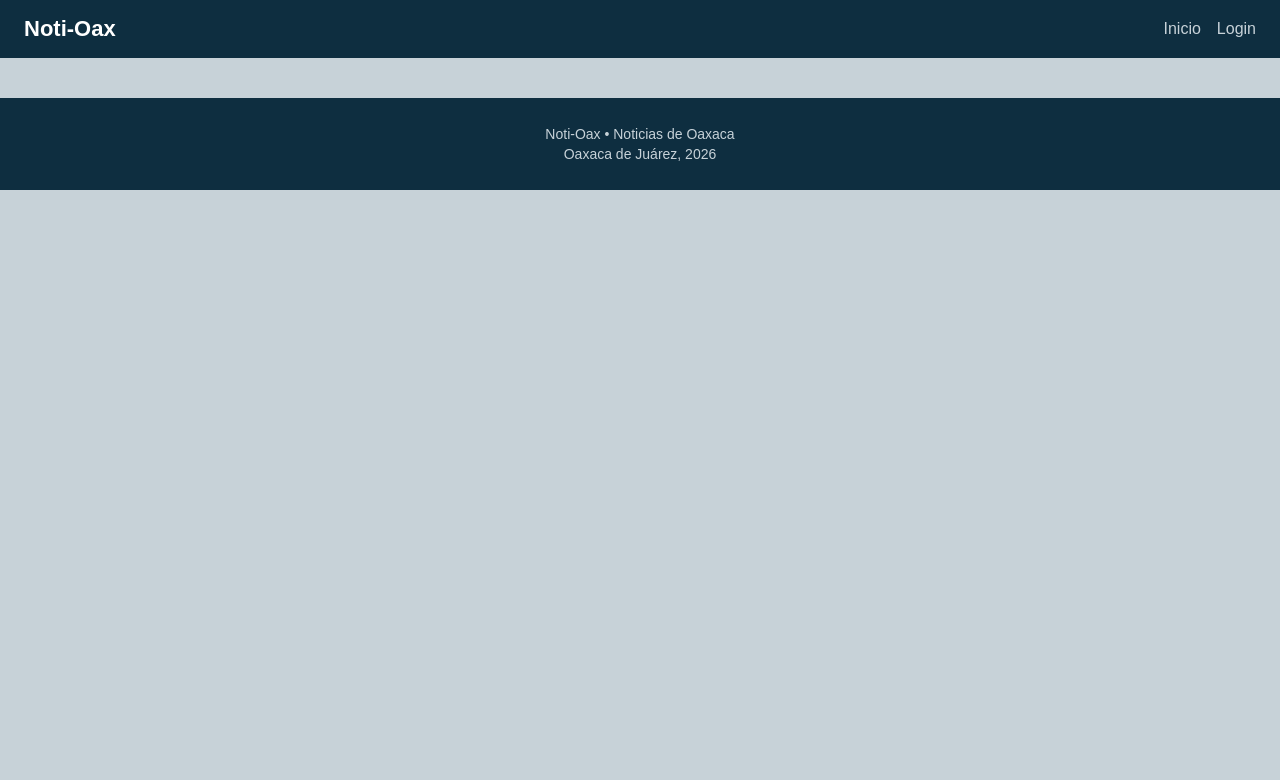
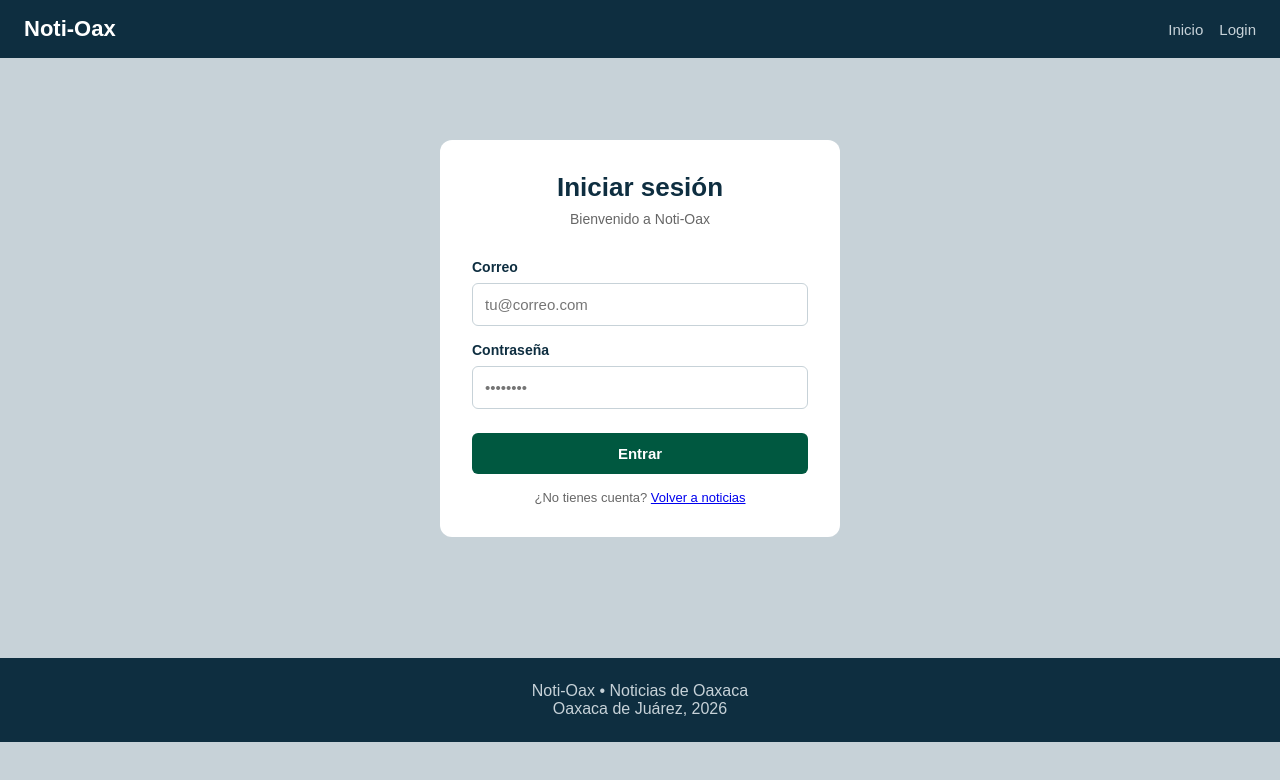
Before and after one commit to JimenezReyesJoseAntonio/noticias-front, a Vue app in the folder noti-oax-frontend/: page /login in a window 1280 px wide. Shown: the top 780 px of the page. Built offline with nearby package versions, Linux system fonts and the light colour scheme.

Commit message:
feat: login funcional con correo, navbar reactivo y cerrar sesion

```diff
--- a/noti-oax-frontend/src/App.vue
+++ b/noti-oax-frontend/src/App.vue
@@ -4,7 +4,9 @@
       <router-link to="/" class="navbar__logo">Noti-Oax</router-link>
       <nav class="navbar__links">
         <router-link to="/" class="navbar__link">Inicio</router-link>
-        <router-link to="/login" class="navbar__link">Login</router-link>
+        <router-link v-if="!logueado" to="/login" class="navbar__link">Login</router-link>
+
+        <button v-else @click="cerrarSesion" class="navbar__link navbar__link--boton">Cerrar sesión</button>
       </nav>
     </header>
 
@@ -17,12 +19,33 @@
   </div>
 </template>
 
+<script setup>
+import { ref, watch } from 'vue'
+import { useRoute, useRouter } from 'vue-router'
+
+const logueado = ref(!!localStorage.getItem('token'))
+const route = useRoute()
+const router = useRouter()
+
+// Cada que cambias de página, revisa si hay token
+watch(() => route.path, () => {
+  logueado.value = !!localStorage.getItem('token')
+})
+
+function cerrarSesion() {
+  localStorage.removeItem('token')
+  logueado.value = false
+  router.push('/login')
+}
+</script>
+
+
 <style>
 .navbar { background: var(--color-primario); padding: 16px 24px; display: flex; justify-content: space-between; align-items: center; }
 .navbar__logo { color: var(--color-blanco); text-decoration: none; font-weight: bold; font-size: 22px; }
-.navbar__links { display: flex; gap: 16px; }
-.navbar__link { color: var(--color-fondo); text-decoration: none; }
+.navbar__links { display: flex; gap: 16px; align-items: center; }
+.navbar__link { color: var(--color-fondo); text-decoration: none; background: none; border: none; cursor: pointer; font-size: 15px; }
 .navbar__link:hover { color: var(--color-verde-claro); }
+.navbar__link--boton { font-family: inherit; }
 .footer { background: var(--color-primario); color: var(--color-fondo); padding: 24px; text-align: center; margin-top: 40px; }
-.footer__texto { font-size: 14px; margin: 4px 0; }
 </style>
--- a/noti-oax-frontend/src/router/index.js
+++ b/noti-oax-frontend/src/router/index.js
@@ -1,10 +1,13 @@
 import { createRouter, createWebHistory } from 'vue-router'
 import HomeView from '../views/HomeView.vue'
+import LoginView from '../views/LoginView.vue'
 
 const router = createRouter({
   history: createWebHistory(),
   routes: [
-    { path: '/', name: 'home', component: HomeView }
+    { path: '/', name: 'home', component: HomeView },
+    { path: '/login', name: 'login', component: LoginView }
+
   ]
 })
 
--- /dev/null
+++ b/noti-oax-frontend/src/views/LoginView.vue
@@ -0,0 +1,66 @@
+<template>
+  <main class="login">
+    <section class="login__tarjeta">
+      <h1 class="login__titulo">Iniciar sesión</h1>
+      <p class="login__subtitulo">Bienvenido a Noti-Oax</p>
+
+      <form class="login__form" @submit.prevent="hacerLogin">
+        <label class="login__label">Correo</label>
+        <input v-model="correo" type="email" class="login__input" placeholder="tu@correo.com" required />
+
+        <label class="login__label">Contraseña</label>
+        <input v-model="password" type="password" class="login__input" placeholder="••••••••" required />
+
+        <p v-if="error" class="login__error">{{ error }}</p>
+
+        <button type="submit" class="login__boton login__boton--primario" :disabled="cargando">
+          {{ cargando ? 'Entrando...' : 'Entrar' }}
+        </button>
+      </form>
+
+      <p class="login__link">¿No tienes cuenta? <router-link to="/">Volver a noticias</router-link></p>
+    </section>
+  </main>
+</template>
+
+<script setup>
+import { ref } from 'vue'
+import { useRouter } from 'vue-router'
+import api from '../services/api'
+
+const correo  = ref('')
+const password = ref('')
+const error = ref('')
+const cargando = ref(false)
+const router = useRouter()
+
+async function hacerLogin() {
+  error.value = ''
+  cargando.value = true
+  try {
+    const res = await api.post('/auth/login', { correo: correo.value, password: password.value })
+    localStorage.setItem('token', res.data.token)
+    router.push('/')
+  } catch (e) {
+    error.value = 'Correo o contraseña incorrectos'
+  } finally {
+    cargando.value = false
+  }
+}
+</script>
+
+<style scoped>
+.login { min-height: 70vh; display: flex; justify-content: center; align-items: center; padding: 24px; background: var(--color-fondo); }
+.login__tarjeta { background: var(--color-blanco); width: 100%; max-width: 400px; padding: 32px; border-radius: 12px; }
+.login__titulo { color: var(--color-primario); font-size: 26px; text-align: center; }
+.login__subtitulo { color: #666; text-align: center; margin: 8px 0 24px; font-size: 14px; }
+.login__form { display: flex; flex-direction: column; gap: 8px; }
+.login__label { color: var(--color-primario); font-weight: bold; font-size: 14px; margin-top: 8px; }
+.login__input { padding: 12px; border: 1px solid #C7D2D8; border-radius: 6px; font-size: 15px; outline: none; }
+.login__input:focus { border-color: var(--color-verde-medio); }
+.login__error { color: red; font-size: 13px; text-align: center; }
+.login__boton { margin-top: 16px; padding: 12px; border: none; border-radius: 6px; font-weight: bold; cursor: pointer; font-size: 15px; }
+.login__boton--primario { background: var(--color-verde-oscuro); color: white; }
+.login__boton--primario:hover { background: var(--color-verde-medio); }
+.login__link { text-align: center; margin-top: 16px; font-size: 13px; color: #666; }
+</style>
```
